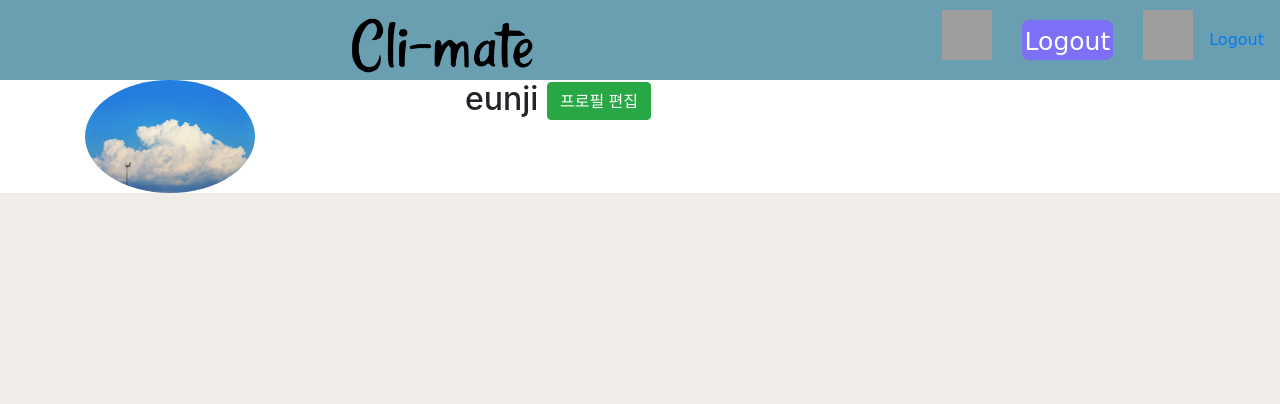
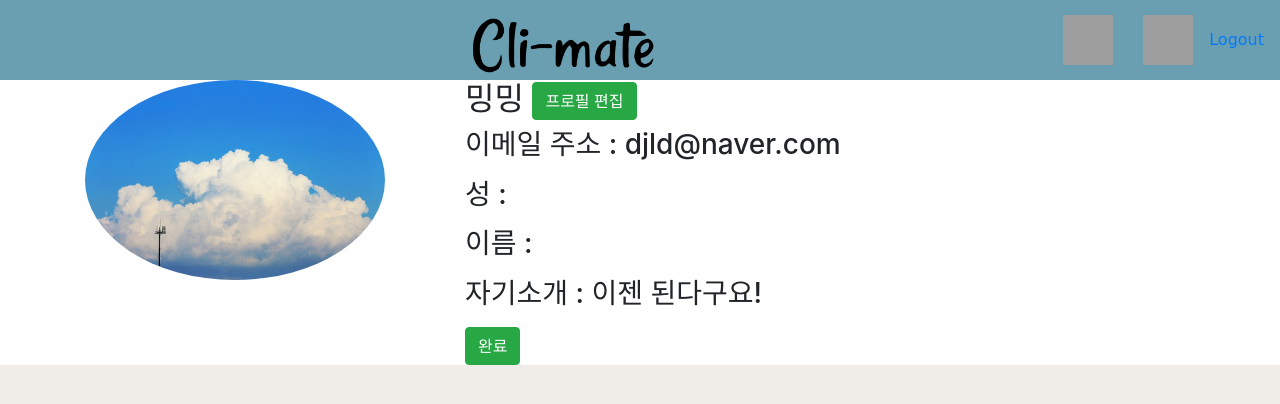
Before and after one commit to sssson/ss, a Django app: page /profile/a in a window 1280 px wide. Shown: the top 404 px of the page. Run offline with Django 3.2, Linux system fonts and the light colour scheme; a user stored in the database is signed in; data comes from the database, SQL or seed files in the repository; both versions use the stored data as it was after the commit; some libraries are stand-ins or nearby versions; grey boxes are pictures that could not be loaded.

Commit message:
css 통일작업

```diff
--- a/firstapp/models.py
+++ b/firstapp/models.py
@@ -20,7 +20,6 @@ class Blog(models.Model):
 
 class Profile(models.Model):
     user = models.OneToOneField(settings.AUTH_USER_MODEL, on_delete=models.CASCADE,blank=True, null=True) # 현 계정의 사용자를 가져올 수 있음.
-
     nickname = models.CharField(max_length=64, blank=True, null=True)
     description = models.TextField(blank=True)
     profile_photo = models.ImageField(upload_to='profile/',blank=True, null=True)          # 값을 채워넣지 않아도 되는 속성.
--- a/firstapp/views.py
+++ b/firstapp/views.py
@@ -14,7 +14,8 @@ from .models import Profile
 
 def main(request):
     blogs = Blog.objects.all()
-    return render(request, 'blog/main.html', {'blogs':blogs})
+    person = Profile.objects.all()
+    return render(request, 'blog/main.html', {'blogs':blogs, 'person':person})
 
 def signup(request):
     return render(request, 'blog/signup.html')
--- a/static/css/main.css
+++ b/static/css/main.css
@@ -25,7 +25,9 @@ html{
     text-align: center;
 }
 
-
+.nav-wrapper p{
+    display: inline-block;
+}
 
 .nav{
     display: flex;
--- a/templates/blog/base.html
+++ b/templates/blog/base.html
@@ -22,10 +22,10 @@
         </div>
         <ul class="nav">
             <li><a href="{% url 'credit' %}"><img src="https://image.flaticon.com/icons/png/512/174/174188.png" id="support_btn"></a></li>
-            <li style="color: white;" class="logout"><a href="{% url 'main_login' %}">Logout</a></li>
             <li><a href="{% url 'profile' user.username %}"><img class="nav-profile" src="https://image.flaticon.com/icons/png/512/149/149071.png"></a></li>
         </ul>
         <!-- navbar -->
+
             {% if user.username %}
                  <a class="nav-item nav-link" href="{% url 'logout'%}">Logout</a>
             {% else %}
@@ -45,6 +45,7 @@
 <body>
     <div class="container">
     {% block body %}
+
     <!-- 다른 템플릿에서 이 템플릿을 상속받아 사용할 때 이 위치에 코드들이 적용된다. -->
     {% endblock %}
     </div>
--- a/templates/blog/profile.html
+++ b/templates/blog/profile.html
@@ -1,22 +1,27 @@
 
 <!-- accounts/templates/accounts/people.html -->
 {% extends 'blog/base.html' %}
-    <link rel="stylesheet" href="../../static/css/post.css">
-    <link rel="stylesheet" href="../../static/css/profile.css">
 {% block body %}
 <div class="row">
      <div class="col-4">
         <img src={% if person.profile.profile_photo %}"{{ person.profile.profile_photo.url }}"{% else %}"https://i.stack.imgur.com/34AD2.jpg"{% endif %}
-            width="170rem" style="border-radius: 50%;" alt="">
+            width="300px" style="border-radius: 50%;" alt="">
     </div>
     <div class="col-8">
-        <h2>{{ user.username }}
+        <h2>{{ person.profile.nickname }}
             {% if user.username == user.username %}
             <a href="{% url 'modify' %}"><button class="btn btn-success">프로필 편집</button></a>
             {% endif %}
             <!-- 다음 포스트에 프로필 편집 페이지를 구성할 것이다. -->
         </h2>
-        <p>{{ profile.nickname }}</p>
+        <h3>
+            <p>이메일 주소 : {{user.email}}</p>
+            <p>성 : {{user.last_name}}</p>
+            <p>이름 : {{user.first_name}}</p>
+            <p>자기소개 : {{person.profile.description}}</p>
+        </h3>
+
+        <a href="{% url 'main' %}"><button class="btn btn-success">완료</button></a>
     </div>
 </div>
 {% endblock %}
```
Also changed, not shown: templates/blog/main.html (+13 -6 lines), db.sqlite3, media/profile/adfa_sX2uyKH.jpeg (added), media/profile/basic_profile_6poEDlt.jfif (added), media/profile/basic_profile_AMQgHkm.jfif (added), media/profile/basic_profile_QGPna7I.jpg (added).
